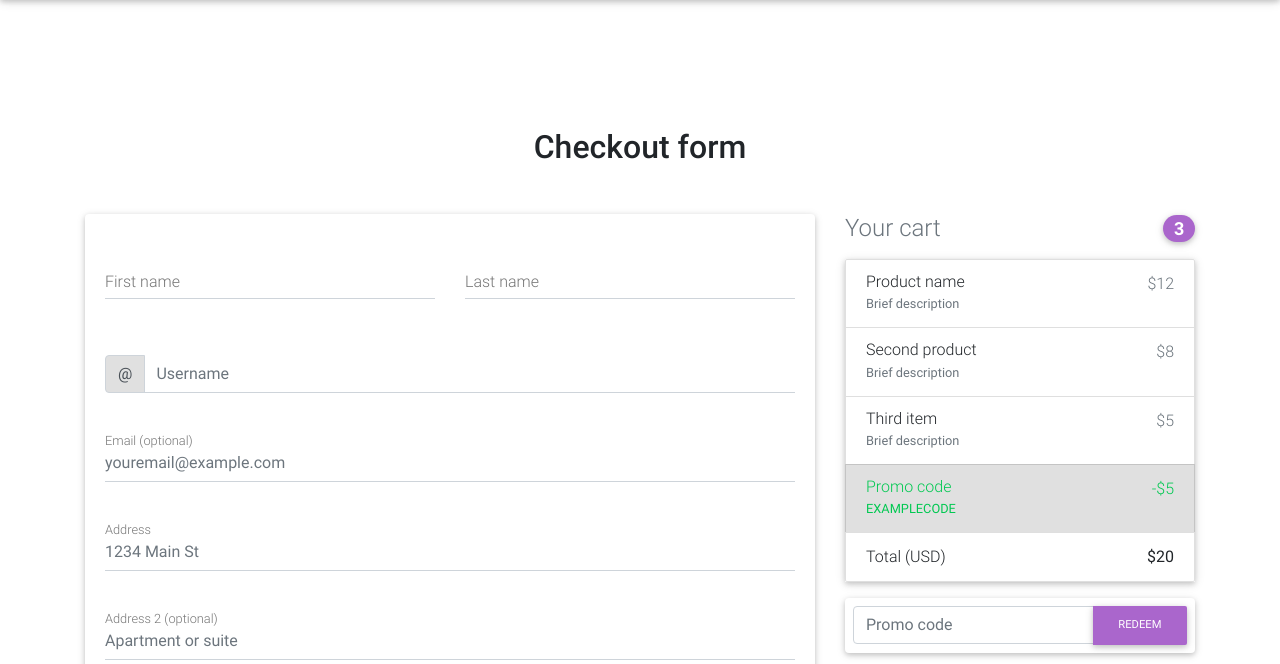
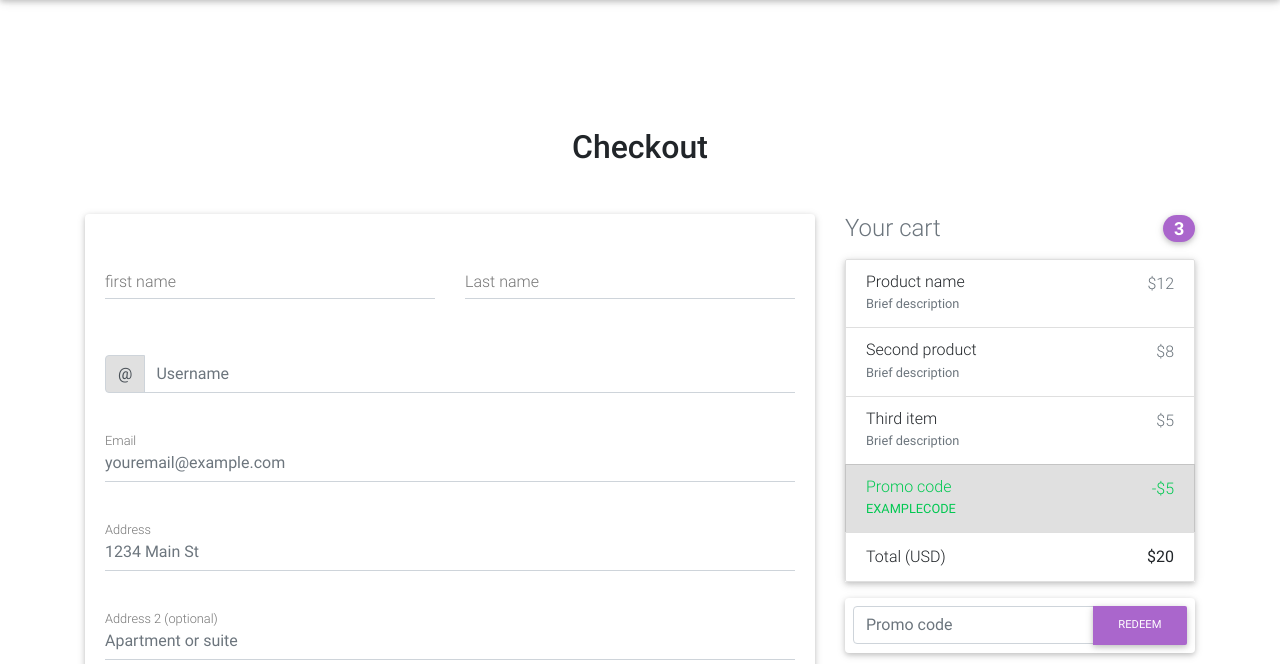
Before and after one commit to xi6th/DeeWorld, a Django app: page /checkout/ in a window 1280 px wide. Shown: the part 64-728 px from the top of the page. Run offline with Django 3.2, Linux system fonts and the light colour scheme; some libraries are stand-ins or nearby versions.

```diff
--- a/products/templates/checkout.html
+++ b/products/templates/checkout.html
@@ -6,7 +6,7 @@
     <div class="container wow fadeIn">
 
       <!-- Heading -->
-      <h2 class="my-5 h2 text-center">Checkout form</h2>
+      <h2 class="my-5 h2 text-center">Checkout</h2>
 
       <!--Grid row-->
       <div class="row">
@@ -29,7 +29,7 @@
                   <!--firstName-->
                   <div class="md-form ">
                     <input type="text" id="firstName" class="form-control">
-                    <label for="firstName" class="">First name</label>
+                    <label for="firstName" class="">first name</label>
                   </div>
 
                 </div>
@@ -61,7 +61,7 @@
               <!--email-->
               <div class="md-form mb-5">
                 <input type="text" id="email" class="form-control" placeholder="youremail@example.com">
-                <label for="email" class="">Email (optional)</label>
+                <label for="email" class="">Email </label>
               </div>
 
               <!--address-->
--- a/products/urls.py
+++ b/products/urls.py
@@ -2,7 +2,6 @@ from django.urls import path
 from .views import (
     checkout,
     HomeView,
-    # ItemDetailView,
     Products
 
 )
@@ -13,5 +12,4 @@ urlpatterns = [
     path('home', HomeView.as_view(), name='home'),
     path('checkout/', checkout),
     path('product/', Products, name='product'),
-   #path('product/', Products)
 ]
```
Also changed, not shown: products/views.py (+0 -10 lines).
